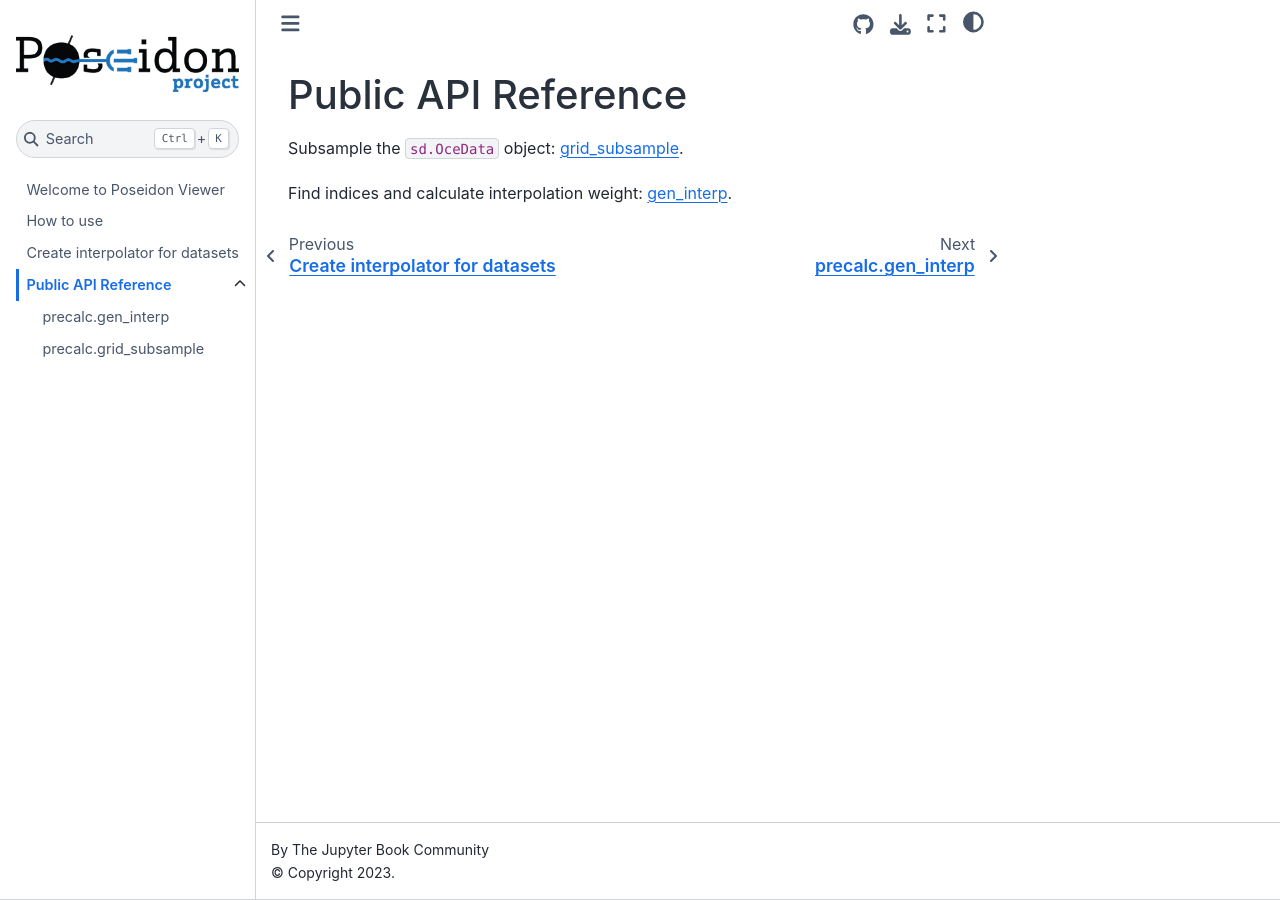
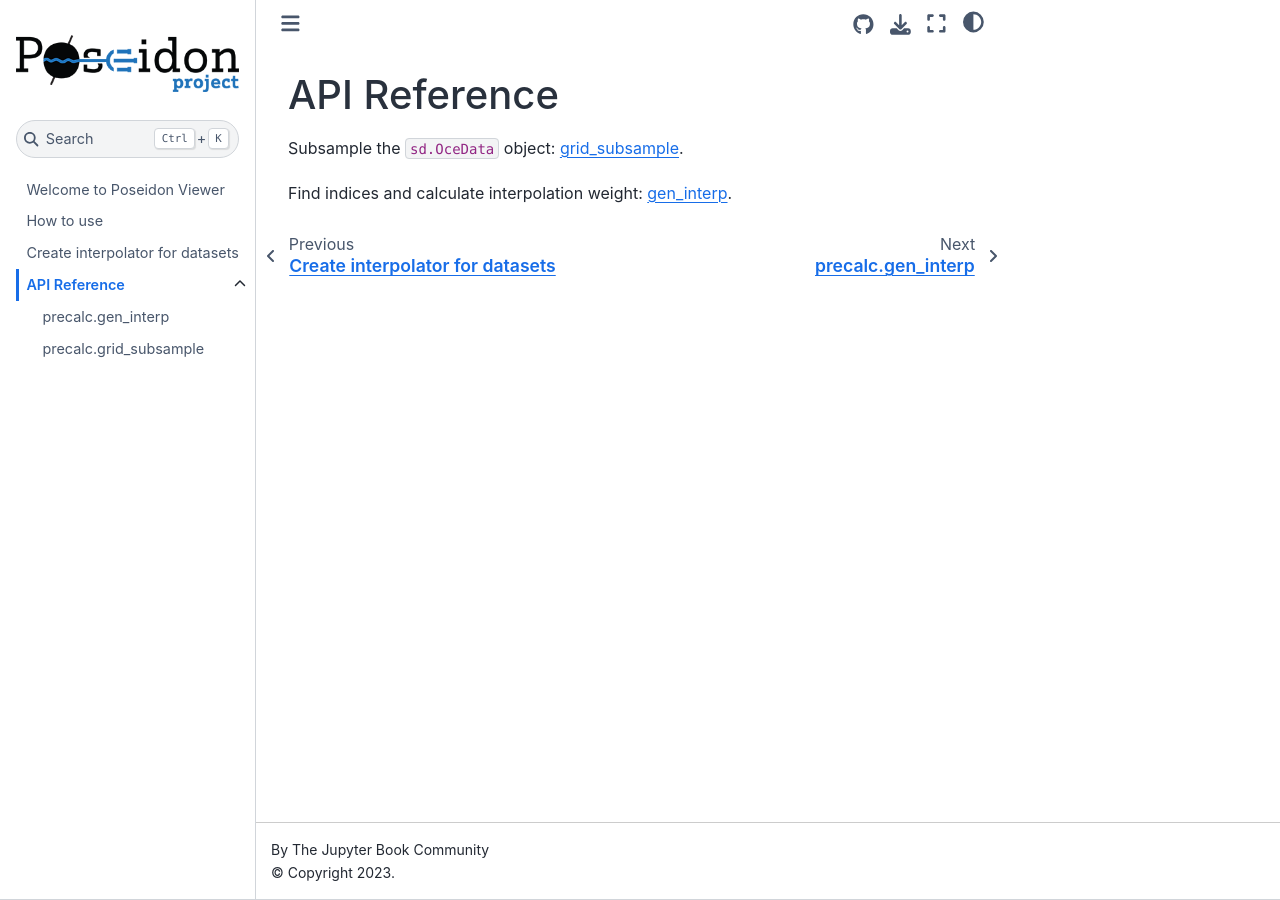
Before and after one commit to sciserver/poseidon-viewer, a Jupyter Book: the page built from docs/api_reference.md, in a window 1280 px wide. Built offline with Jupyter Book 1.0.4 settings and Sphinx 7.4.7 and the Sphinx Book theme 1.1.4, drawn with Linux system fonts in a browser that asks for light colours; some of the changed lines change nothing that is shown.

Commit message:
remove unnecessary file

```diff
--- a/docs/api_reference.md
+++ b/docs/api_reference.md
@@ -1,4 +1,4 @@
-# Public API Reference
+# API Reference
 
 Subsample the `sd.OceData` object: [grid_subsample](api_ref/apiref_grid_subsample).
 
--- a/docs/conf.py
+++ /dev/null
@@ -1,37 +0,0 @@
-# docs/conf.py
-import os
-import sys
-
-# Add the path to the 'precalc' directory to sys.path
-sys.path.insert(0, os.path.abspath("../"))
-sys.path.insert(0, os.path.abspath("../../"))
-
-# -- Project information -----------------------------------------------------
-
-project = "Poseidon-Viewer"
-copyright = "2024, Poseidon Project Group"
-author = "Wenrui Jiang, Dmitry Medvedev, Thomas Haine"
-
-# -- General configuration ---------------------------------------------------
-
-extensions = [
-    "sphinx.ext.autodoc",
-    "sphinx.ext.napoleon",  # If you use Google or NumPy style docstrings
-]
-
-templates_path = ["_templates"]
-exclude_patterns = []
-
-# -- Options for autodoc ------------------------------------------------------
-
-autodoc_member_order = "groupwise"
-
-# -- Options for HTML output -------------------------------------------------
-
-html_theme = "sphinx_book_theme"
-
-html_theme_options = {
-    "navigation_with_keys": False,
-}
-
-html_static_path = ["_static"]
```
